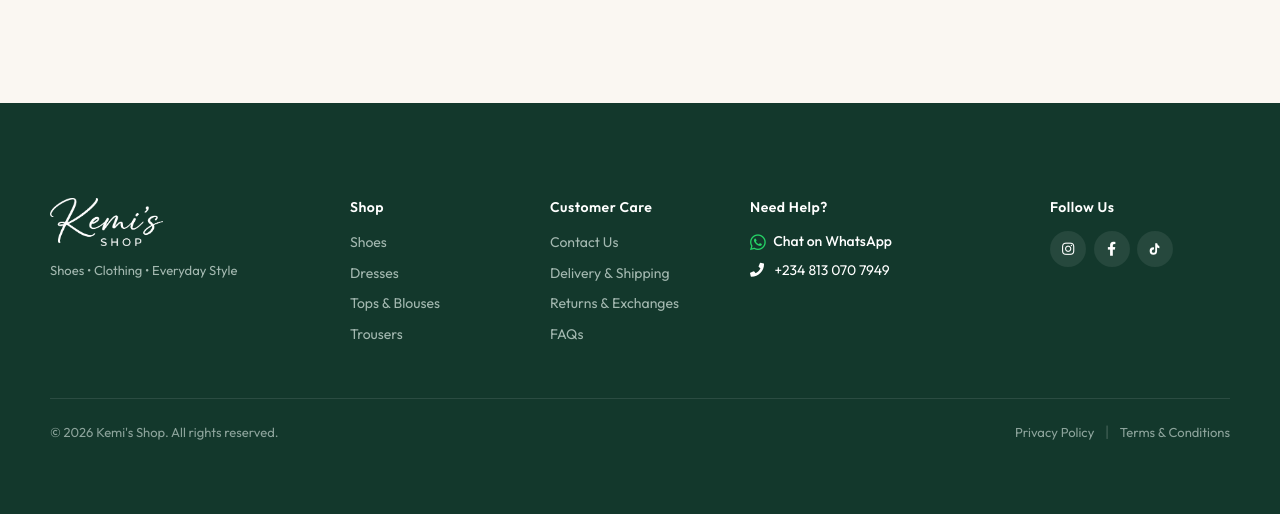
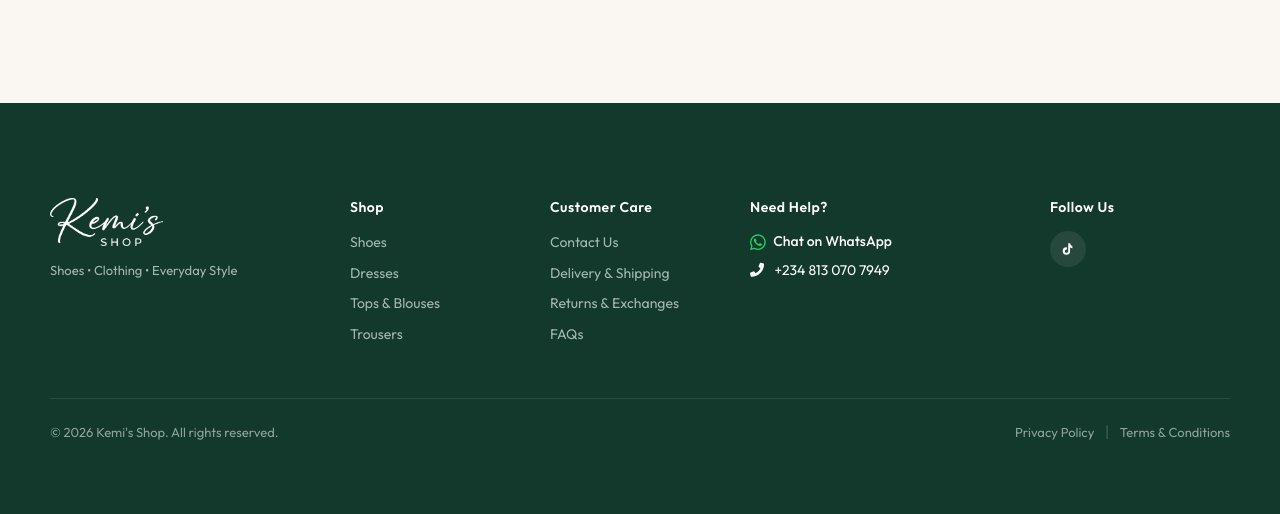
Before and after one commit to Ayo45-alt/gr8heightventures, a Django app: page /store/ in a window 1280 px wide. Shown: the part 4167-4681 px from the top of the page. Run offline with Django 3.2, Linux system fonts and the light colour scheme; a user stored in the database is signed in; data comes from the database, SQL or seed files in the repository; data that the repository does not hold is empty; some libraries are stand-ins or nearby versions; some web fonts are replaced.

Commit message:
Remove Instagram and Facebook icons from footer, keep only TikTok

```diff
--- a/templates/includes/footer.html
+++ b/templates/includes/footer.html
@@ -54,8 +54,6 @@
       <div class="col-lg-2 col-md-6 col-12 mb-4">
         <h6 class="footer-column-title mb-3">Follow Us</h6>
         <div class="footer-social-icons d-flex align-items-center">
-          <a href="#" class="social-icon-btn mr-2" title="Instagram"><i class="fab fa-instagram"></i></a>
-          <a href="#" class="social-icon-btn mr-2" title="Facebook"><i class="fab fa-facebook-f"></i></a>
           <a href="#" class="social-icon-btn" title="TikTok">
             <svg width="14" height="14" viewBox="0 0 24 24" fill="currentColor">
               <path d="M19.59 6.69a4.83 4.83 0 0 1-3.77-4.25V2h-3.45v13.67a2.89 2.89 0 0 1-5.2 1.74 2.89 2.89 0 0 1 2.31-4.64c.29 0 .58.04.85.12V9.31a6.34 6.34 0 0 0-1.12-.1 6.34 6.34 0 0 0-6.34 6.34 6.34 6.34 0 0 0 6.34 6.34 6.34 6.34 0 0 0 6.33-6.15V9.45a8.16 8.16 0 0 0 4.05 1.08V7.08a4.85 4.85 0 0 1-.99-.39z"/>
```
